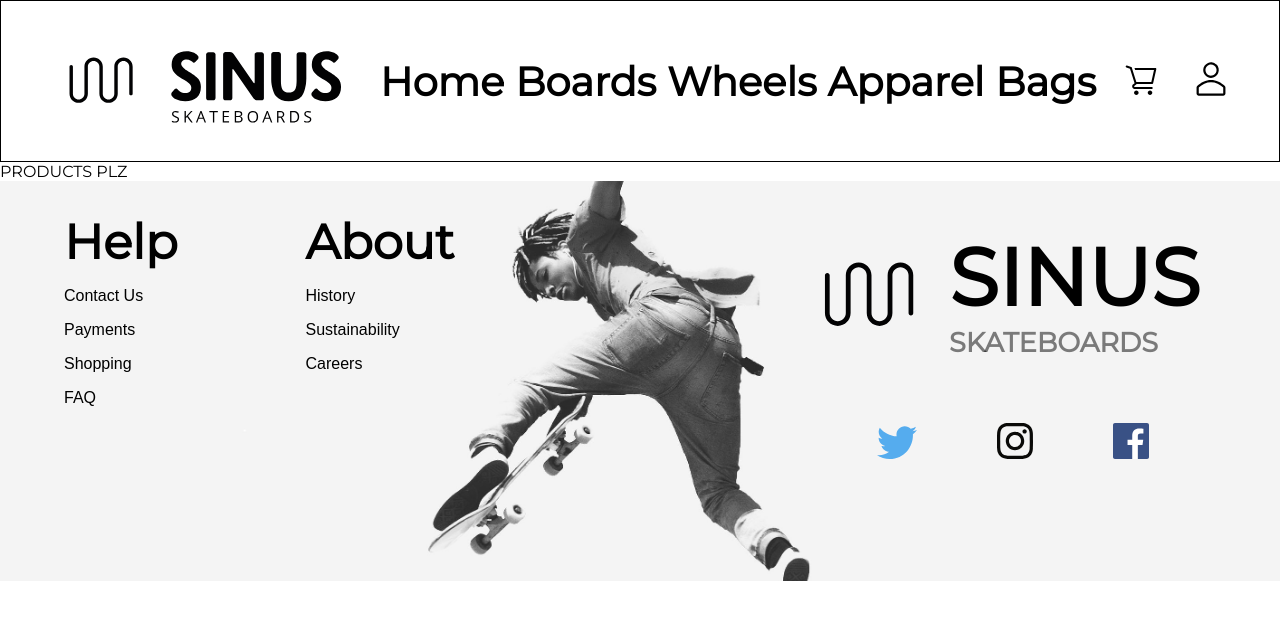
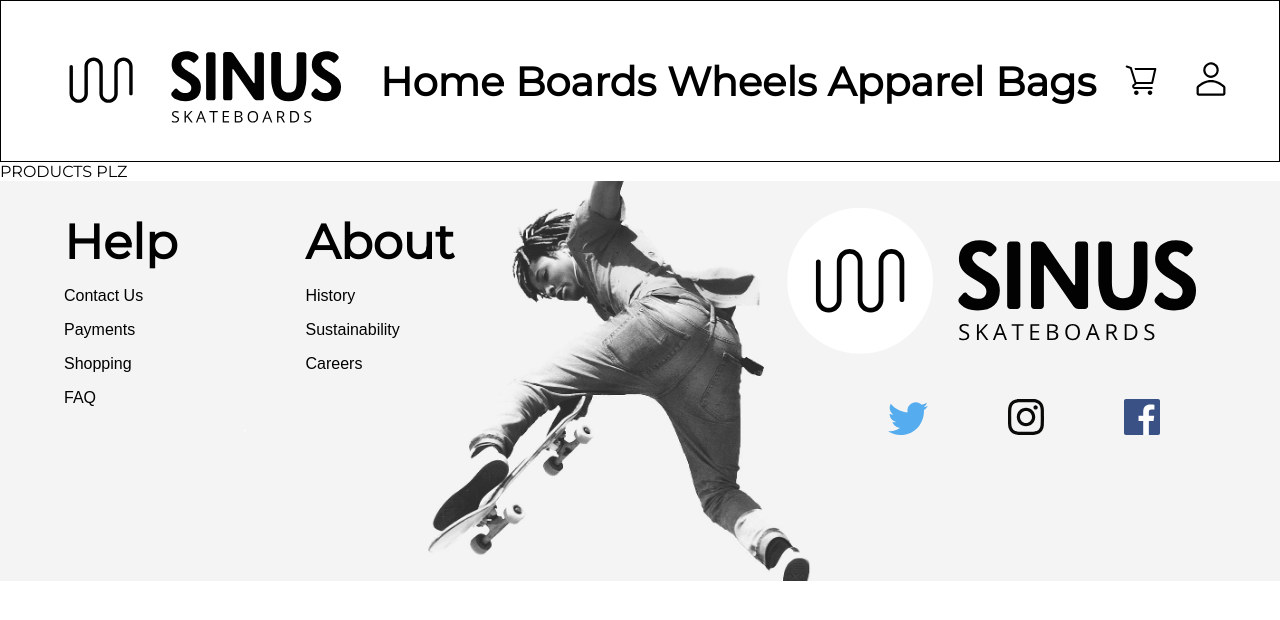
Before and after one commit to JesperSkold/SINUS-webshop, a Vue app: page / in a window 1280 px wide. Shown: the top 620 px of the page. Built offline with nearby package versions, Linux system fonts and the light colour scheme; a web font is replaced by a local one.

Commit message:
Change texts elements to logo image in footer

```diff
--- a/src/components/Footer.vue
+++ b/src/components/Footer.vue
@@ -15,11 +15,7 @@
 		</section>
 		<section>
 			<div class="sinus-container">
-				<img src="../assets/logo.svg" alt="" />
-				<div class="logo-text">
-					<h1>SINUS</h1>
-					<h2>SKATEBOARDS</h2>
-				</div>
+				<img src="../assets/sinus-logo.svg" alt="Sinus Logo"/>
 			</div>
 			<img src="../assets/twitter.svg" alt="Twitter" />
 			<img src="../assets/instagram-logo.svg" alt="Instagram" />
```
